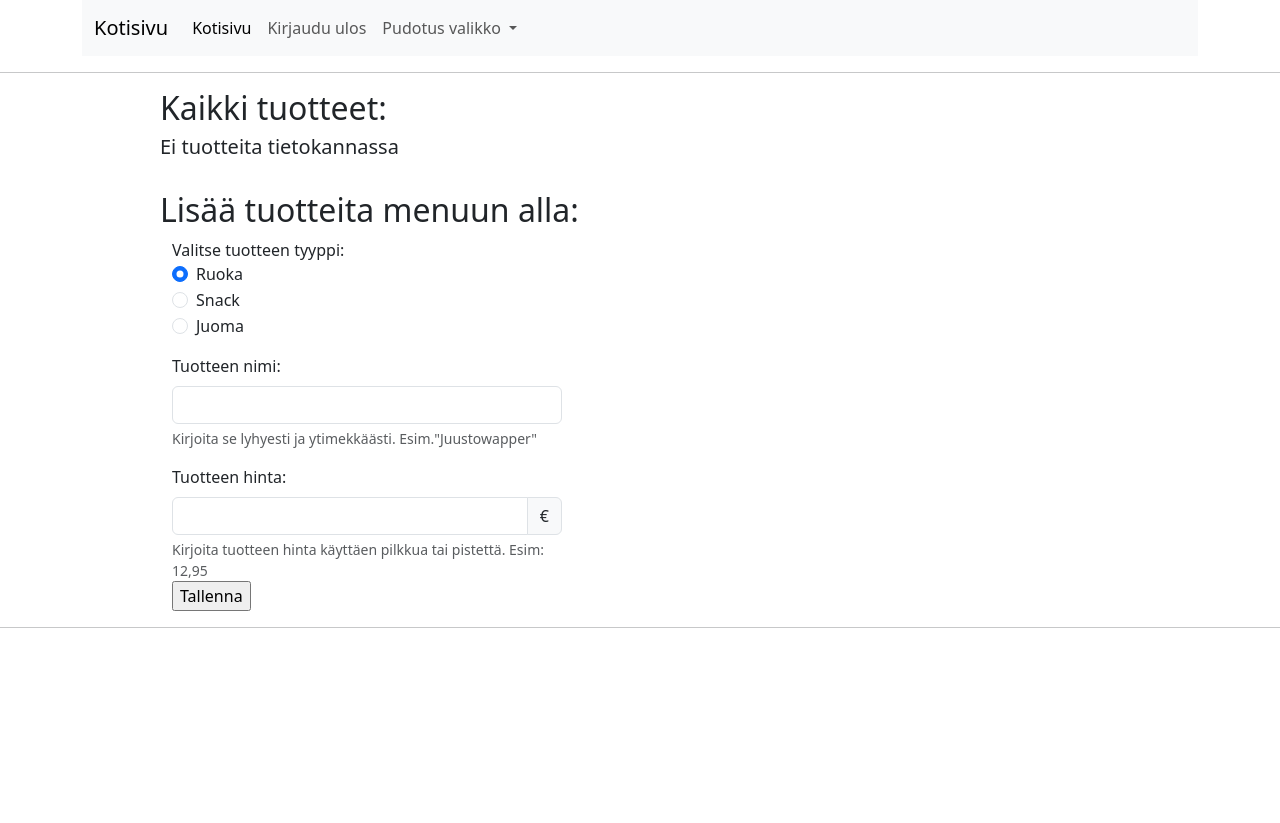
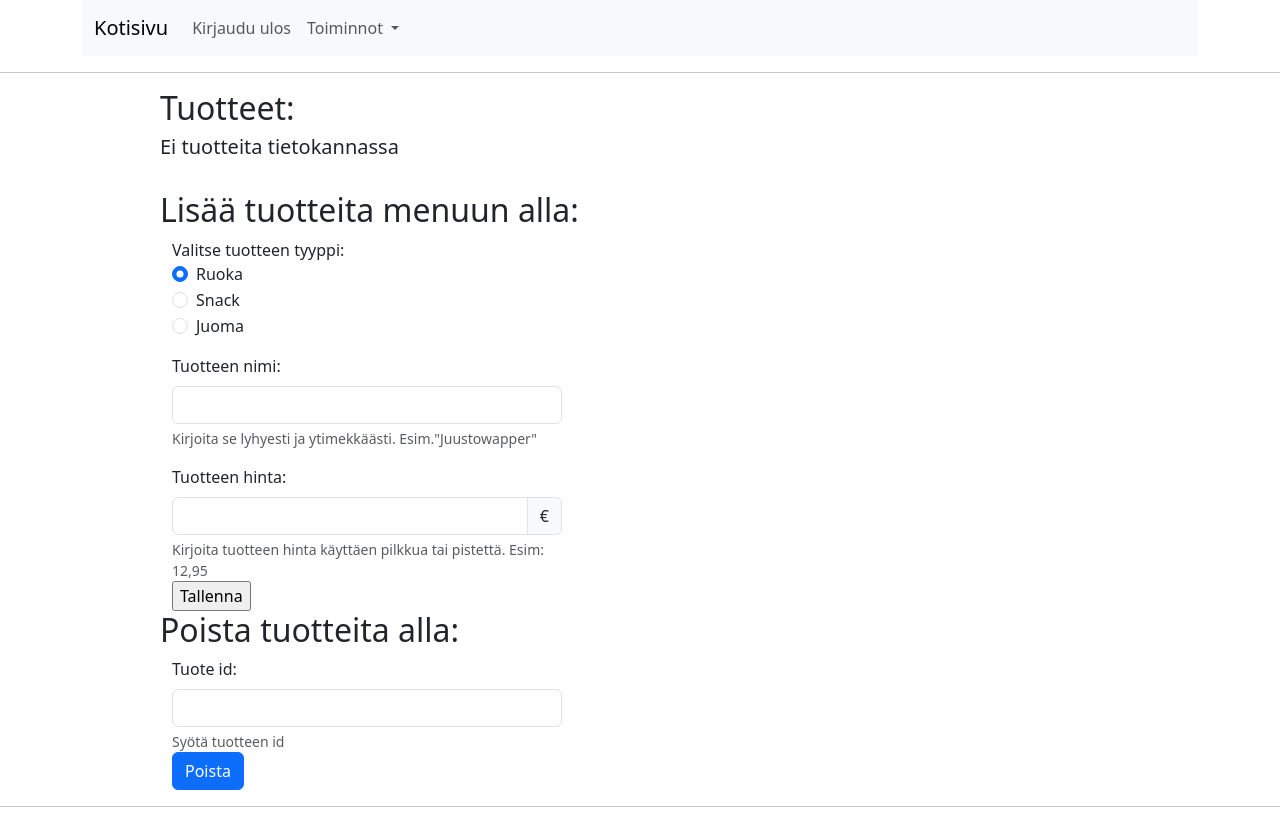
Before and after one commit to kimtakala/tsoha-Ravintola_Tilausterminaali, a Flask app: template templates/editor.html in a window 1280 px wide. Before the commit the page ends 628 px from the top, so only its background shows below. Run offline with Flask 3, Linux system fonts and the light colour scheme; the template is opened without the code that fills it, so the values that code supplies are empty; the visitor is signed in with stand-in values (Sample User, id 1).

Commit message:
added functionality to remove items from menu

```diff
--- a/app.py
+++ b/app.py
@@ -81,7 +81,7 @@ def register():
 
     return redirect("/registration")
 
-@app.route("/menu", methods=['POST'])
+@app.route("/menu", methods=['POST', 'GET'])
 def mainmenu():
     '''Function for menu page.'''
     return render_template("mainmenu.html", session=session)
@@ -166,6 +166,26 @@ def add_category():
 
     return redirect("/category_editor")
 
+@app.route("/remove_food_item", methods=['POST'])
+def removefooditem():
+    '''Function for removing food items.'''
+    item_id = request.form["item_id"]
+    try:
+        item_id = int(item_id)
+        sql = 'UPDATE food SET removed = true'\
+                ' WHERE id = (:item_id);'
+        result = db.session.execute(text(sql),{"item_id":item_id})
+        if result.rowcount == 0:
+            session['error'] = "Incorrect item id!"
+        else:
+            db.session.commit()
+    except ValueError:
+        session['error'] = "Item id needs to be an integer!"
+    return redirect("/editor")
+
+    #! incorrect integer ei toimi aina koska se ei tarkista että oliko väärä integer jo poistettu, sillä jos se oli jo poistettu update ei failaa, vaikka se onkin jo poistettu, koska se ei silti ole unavailable id.
+    #* Good enough?
+
 @app.route("/logout")
 def logout():
     '''Function for logging out.'''
--- a/templates/editor.html
+++ b/templates/editor.html
@@ -4,7 +4,7 @@
 
 {% if session.admin %}
 
-<h2>Kaikki tuotteet:</h2>
+<h2>Tuotteet:</h2>
 
 {% if results %}
 <table class="table">
@@ -82,7 +82,8 @@
                     aria-describedby="item_price_help" required>
                 <span class="input-group-text">€</span>
             </div>
-            <div id="item_price_help" class="form-text">Kirjoita tuotteen hinta käyttäen pilkkua tai pistettä.
+            <div id="item_price_help" class="form-text">Kirjoita tuotteen hinta käyttäen pilkkua tai
+                pistettä.
                 Esim: 12,95</div>
         </div>
 
@@ -91,9 +92,65 @@
     </form>
 </div>
 
+<!-- remove_food_item section -->
+<h2>Poista tuotteita alla:</h2>
+
+<div class="container-sm">
+    <form action="/remove_food_item" method="POST" id="removeForm">
+        <div class="col-5">
+            <label class="mb-2" for="item_id">Tuote id:</label>
+            <div class="input-group" id="item_id">
+                <input type="number" class="form-control" name="item_id"
+                    aria-describedby="item_id_help" required>
+            </div>
+            <div id="item_id_help" class="form-text">Syötä tuotteen id</div>
+        </div>
+
+        <!-- Button trigger modal -->
+        <button type="button" class="btn btn-primary" data-bs-toggle="modal"
+            data-bs-target="#areyousure">
+            Poista
+        </button>
+    </form>
+</div>
+
+<!-- Modal -->
+<div class="modal fade" id="areyousure" tabindex="-1" aria-labelledby="areyousureLabel"
+    aria-hidden="true">
+    <div class="modal-dialog" role="document">
+        <div class="modal-content">
+            <div class="modal-header">
+                <h5 class="modal-title" id="areyousureLabel">Oletko varma?</h5>
+                <button type="button" class="btn-close" data-bs-dismiss="modal"
+                    aria-label="Close"></button>
+            </div>
+            <div class="modal-body">
+                Oletko varma että haluat poistaa tuotteen?
+            </div>
+            <div class="modal-footer">
+                <button type="button" class="btn btn-secondary"
+                    data-bs-dismiss="modal">Poistu</button>
+                <button type="button" class="btn btn-primary"
+                    onclick="document.getElementById('removeForm').submit();">Poista</button>
+            </div>
+        </div>
+    </div>
+</div>
+
+<script>
+    document.getElementById('removeForm').addEventListener('keypress', function (event) {
+        if (event.key === 'Enter') {
+            event.preventDefault();
+            var modal = new bootstrap.Modal(document.getElementById('areyousure'));
+            modal.show();
+        }
+    });
+</script>
+
 {% else %}
 
 <h2 class="error">Ei käyttöoikeuksia, palaa etusivulle yläpalkista.</h2>
 
 {% endif %}
+
 {% endblock %}
--- a/templates/layout.html
+++ b/templates/layout.html
@@ -1,10 +1,14 @@
 <!doctype html>
 <html lang="en">
+
 <head>
   <meta charset="utf-8">
   <meta name="viewport" content="width=device-width, initial-scale=1">
   <title>MacKing Order Terminal</title>
-    <link href="https://cdn.jsdelivr.net/npm/bootstrap@5.3.2/dist/css/bootstrap.min.css" rel="stylesheet" integrity="sha384-T3c6CoIi6uLrA9TneNEoa7RxnatzjcDSCmG1MXxSR1GAsXEV/Dwwykc2MPK8M2HN" crossorigin="anonymous">
+  <link href="https://cdn.jsdelivr.net/npm/bootstrap@5.3.2/dist/css/bootstrap.min.css"
+    rel="stylesheet"
+    integrity="sha384-T3c6CoIi6uLrA9TneNEoa7RxnatzjcDSCmG1MXxSR1GAsXEV/Dwwykc2MPK8M2HN"
+    crossorigin="anonymous">
 </head>
 <style>
   .content {
@@ -12,35 +16,41 @@
     margin: auto;
   }
 </style>
+
 <body>
   <title>{% block title %}{% endblock %}</title>
   <div class="container">
     <nav class="navbar navbar-expand-lg bg-body-tertiary">
       <div class="container-fluid">
         <a class="navbar-brand" href="/">Kotisivu</a>
-            <button class="navbar-toggler" type="button" data-bs-toggle="collapse" data-bs-target="#navbarNavDropdown" aria-controls="navbarNavDropdown" aria-expanded="false" aria-label="Toggle navigation">
+        <button class="navbar-toggler" type="button" data-bs-toggle="collapse"
+          data-bs-target="#navbarNavDropdown" aria-controls="navbarNavDropdown"
+          aria-expanded="false" aria-label="Toggle navigation">
           <span class="navbar-toggler-icon"></span>
         </button>
         <div class="collapse navbar-collapse" id="navbarNavDropdown">
           <ul class="navbar-nav">
-                <li class="nav-item">
-                  <a class="nav-link active" aria-current="page" href="/">Kotisivu</a>
-                </li>
             {% if session.logged_in %}
             <li class="nav-item">
               <a class="nav-link" href="/logout">Kirjaudu ulos</a>
             </li>
             {% endif %}
+            {% if session.logged_in %}
             <li class="nav-item dropdown">
-                  <a class="nav-link dropdown-toggle" href="#" role="button" data-bs-toggle="dropdown" aria-expanded="false">
-                    Pudotus valikko
+              <a class="nav-link dropdown-toggle" href="#" role="button" data-bs-toggle="dropdown"
+                aria-expanded="false">
+                Toiminnot
               </a>
               <ul class="dropdown-menu">
-                    <li><a class="dropdown-item" href="#">Toiminto</a></li>
-                    <li><a class="dropdown-item" href="#">Toinenlainen toiminto</a></li>
-                    <li><a class="dropdown-item" href="#">Kolmas toiminto</a></li>
+                {% if session.admin %}
+                <li><a class="dropdown-item" href="/editor">Editori</a></li>
+                {% else %}
+                <li><a class="dropdown-item" href="/menu">Tilaa</a></li>
+                {% endif %}
+                <li><a class="dropdown-item" href="/logout">Kirjaudu ulos</a></li>
               </ul>
             </li>
+            {% endif %}
           </ul>
         </div>
       </div>
@@ -51,6 +61,9 @@
     {% block content %}{% endblock %}
   </div>
   <hr>
-      <script src="https://cdn.jsdelivr.net/npm/bootstrap@5.3.2/dist/js/bootstrap.bundle.min.js" integrity="sha384-C6RzsynM9kWDrMNeT87bh95OGNyZPhcTNXj1NW7RuBCsyN/o0jlpcV8Qyq46cDfL" crossorigin="anonymous"></script>
+  <script src="https://cdn.jsdelivr.net/npm/bootstrap@5.3.2/dist/js/bootstrap.bundle.min.js"
+    integrity="sha384-C6RzsynM9kWDrMNeT87bh95OGNyZPhcTNXj1NW7RuBCsyN/o0jlpcV8Qyq46cDfL"
+    crossorigin="anonymous"></script>
 </body>
+
 </html>
```
Lines whose indentation alone changed are shown as unchanged.
